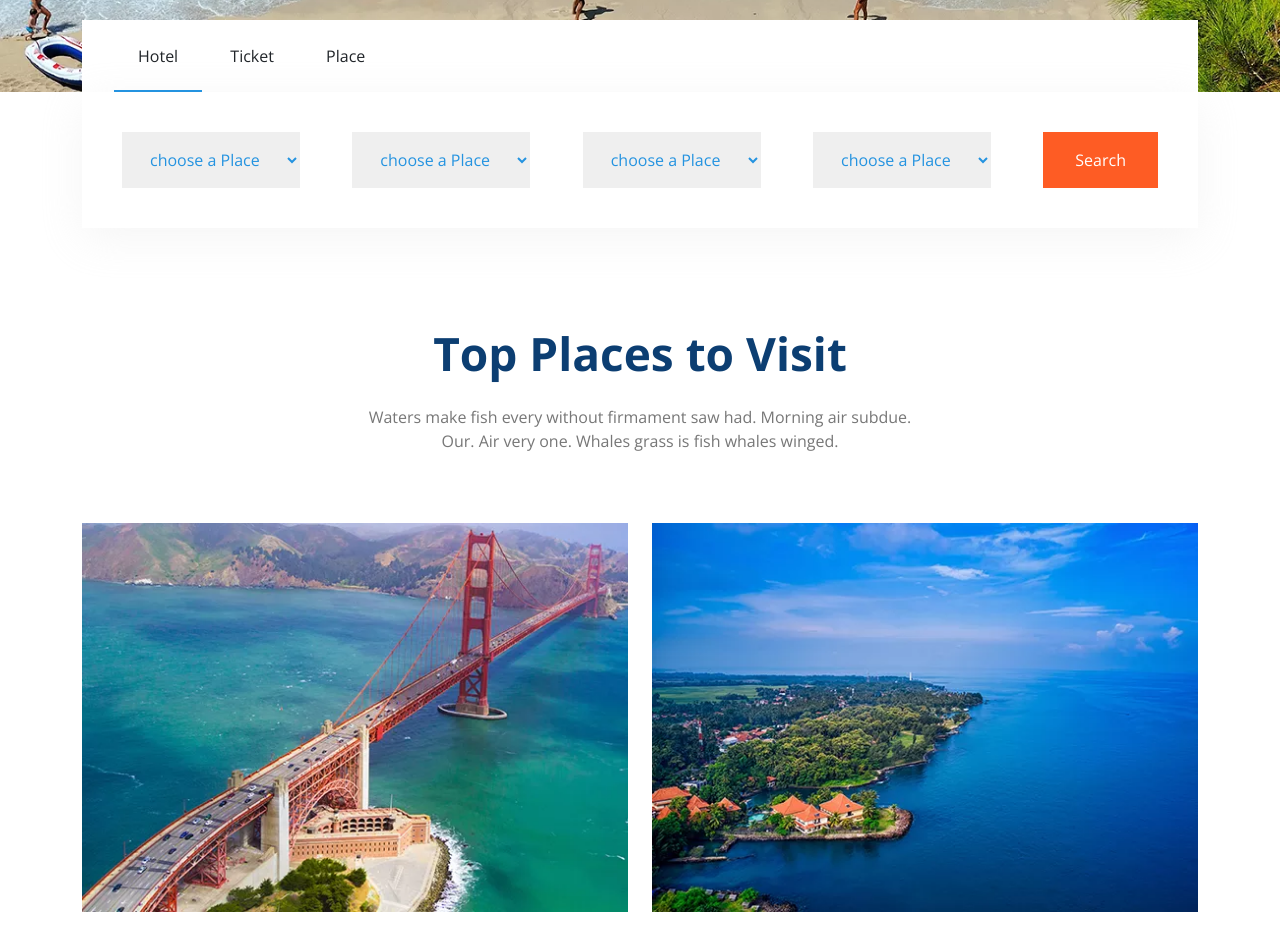
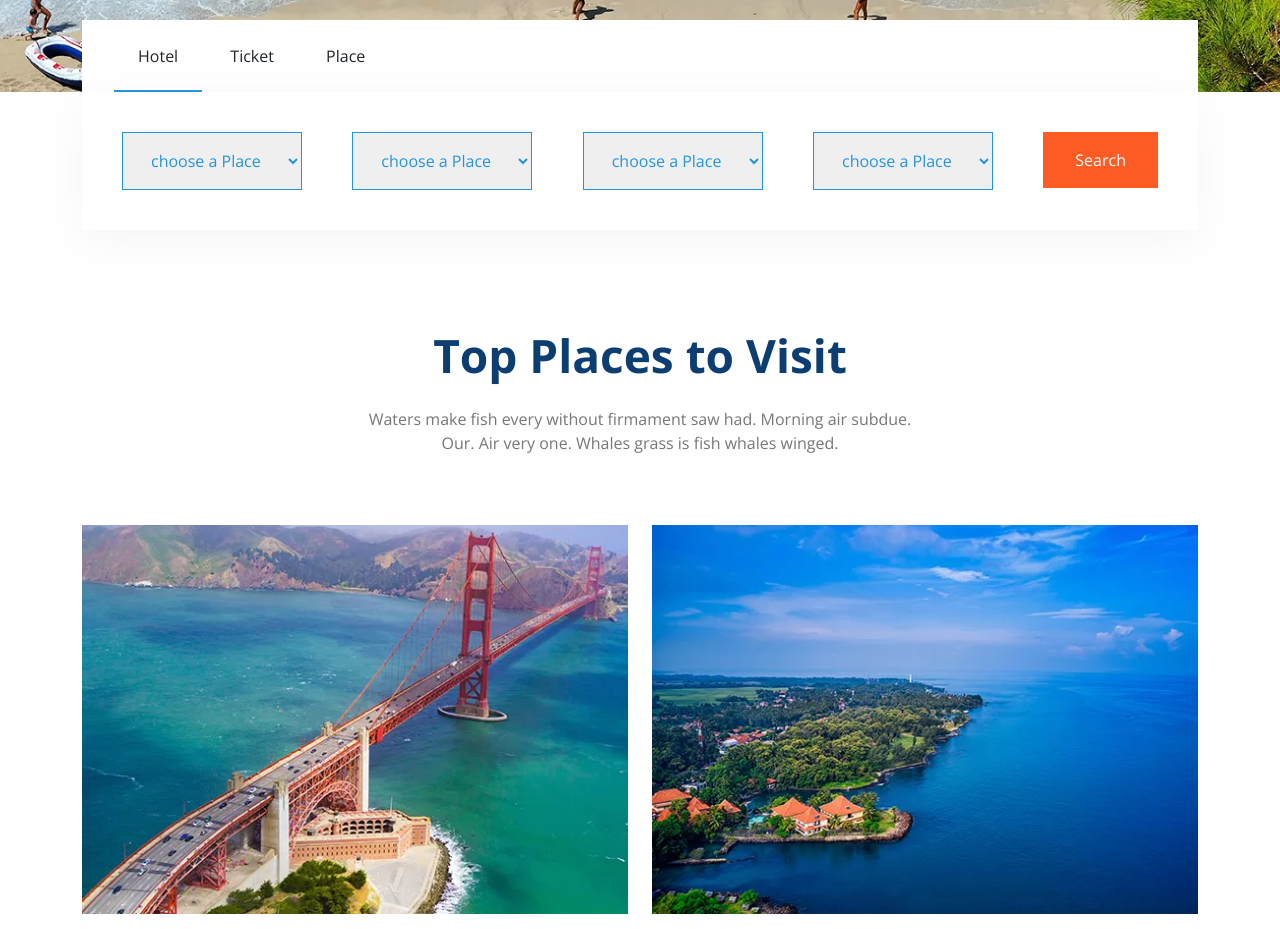
Before and after one commit to alsabur/martine, a plain HTML site: page index.html in a window 1280 px wide. Shown: the part 820-1749 px from the top of the page. Drawn offline with nearby package versions, Linux system fonts and the light colour scheme.

Commit message:
added border

```diff
--- a/css/style.css
+++ b/css/style.css
@@ -185,7 +185,7 @@ header{
     border-color: #2493e0;
     border-radius: 0;
     color: #2493e0;
-    border: none;
+    border: 1px solid #2493e0;
     align-items: center;
     padding: 16px 24px;
 }
```
